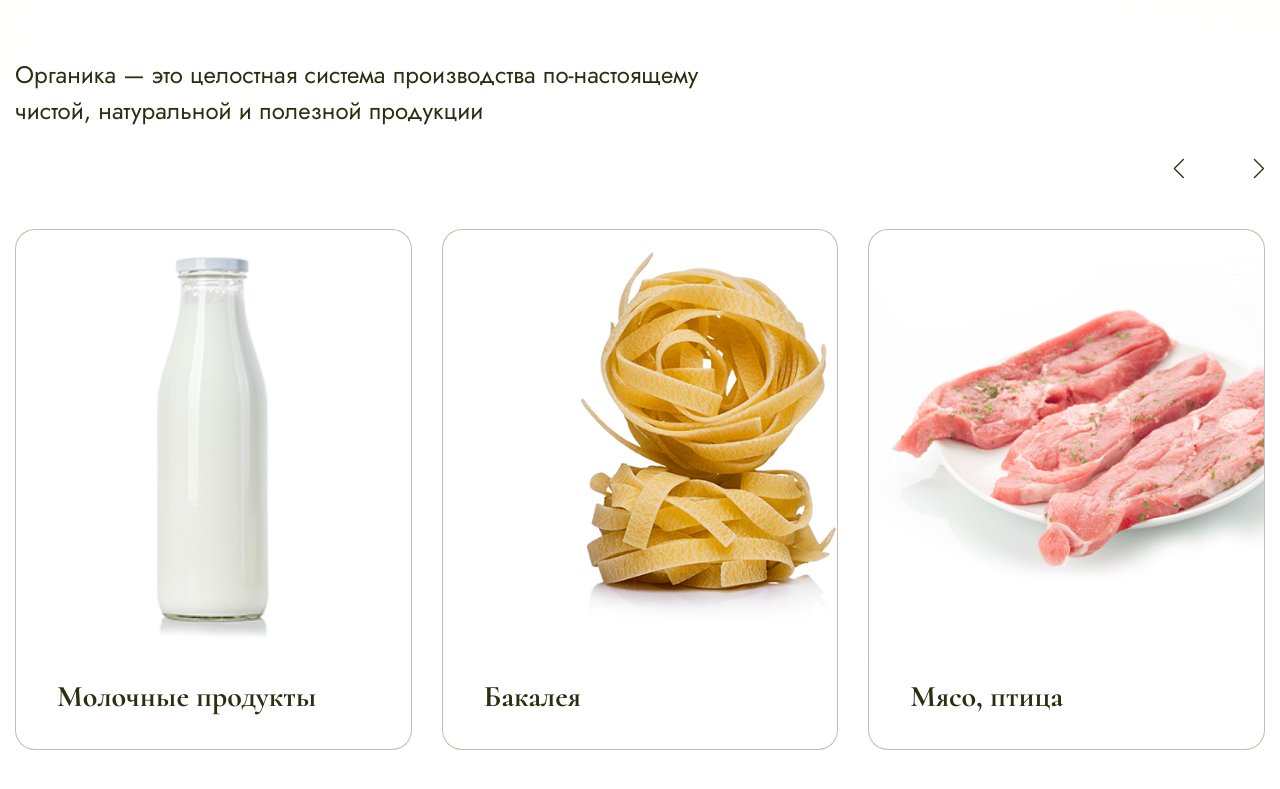
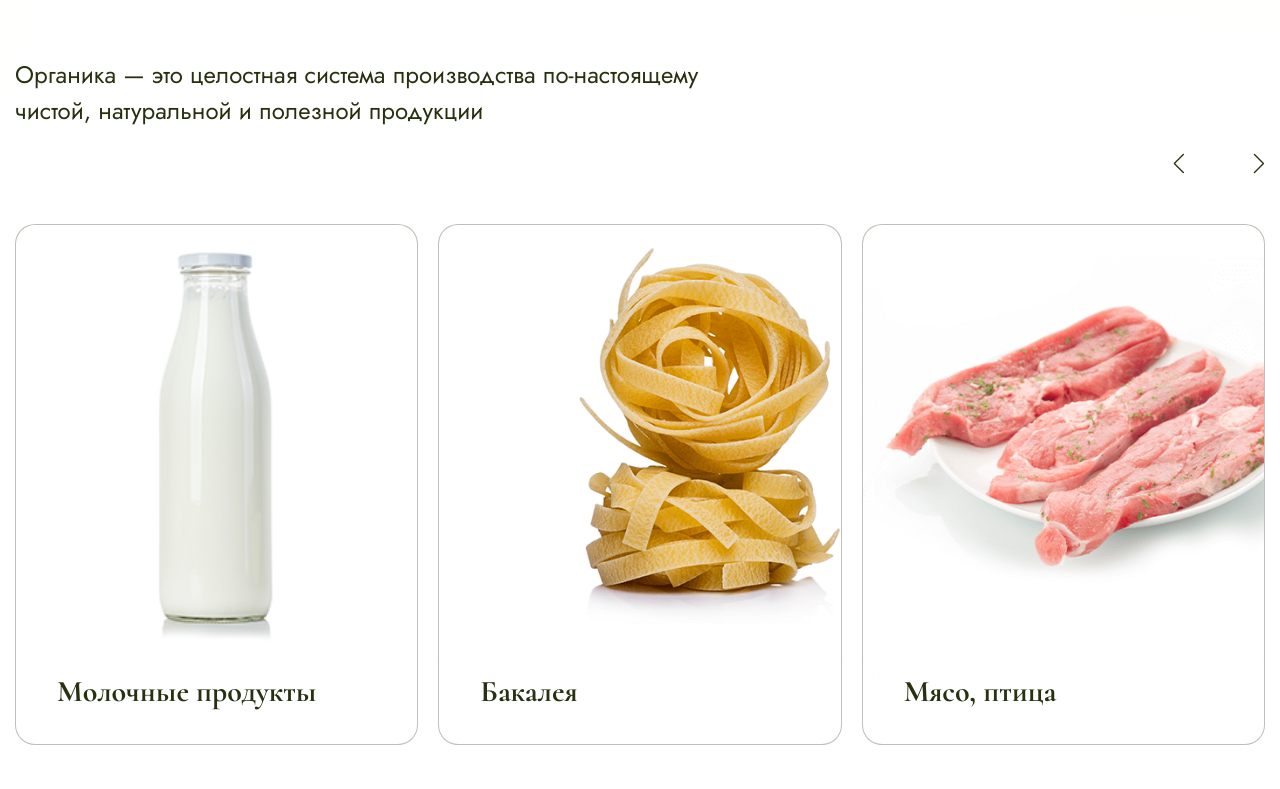
Before and after one commit to illicchpv/Module02-Shop, a website built with webpack: page src/index.html in a window 1280 px wide. Shown: the part 1294-2083 px from the top of the page. Built offline with nearby package versions, Linux system fonts and the light colour scheme.

Commit message:
spaceBetween = 20

```diff
--- a/src/index.js
+++ b/src/index.js
@@ -24,7 +24,7 @@ import Swiper, { Navigation, Pagination } from 'swiper';
 
 var swiper = new Swiper(".offerSwiper", {
   slidesPerView: 3,
-  spaceBetween: 30,
+  spaceBetween: 20,
   slidesPerGroup: 3,
   loop: true,
   loopFillGroupWithBlank: true,
--- a/src/styles/offer.scss
+++ b/src/styles/offer.scss
@@ -12,7 +12,7 @@
   }
   &__slider{
     overflow: hidden;
-    padding-top: 100px;
+    padding-top: 95px;
   }
 }
 .swiper{
```
